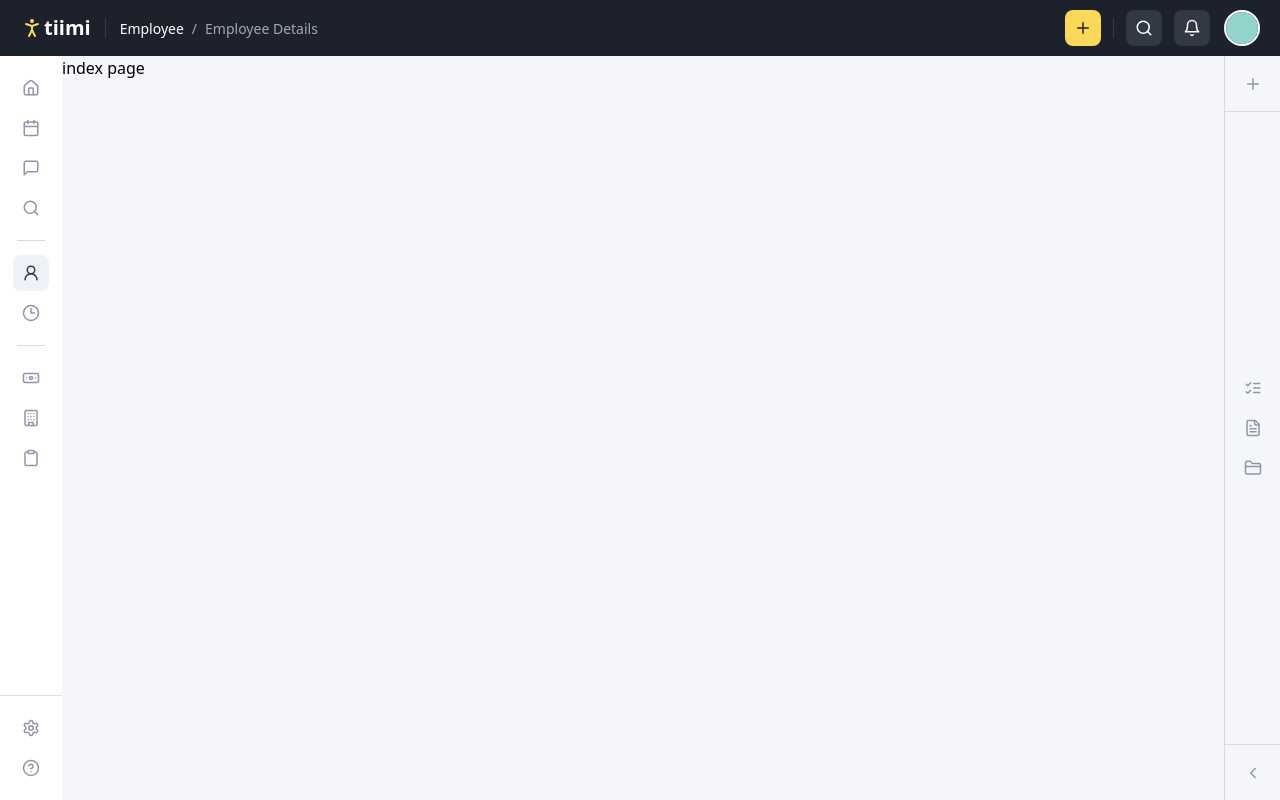
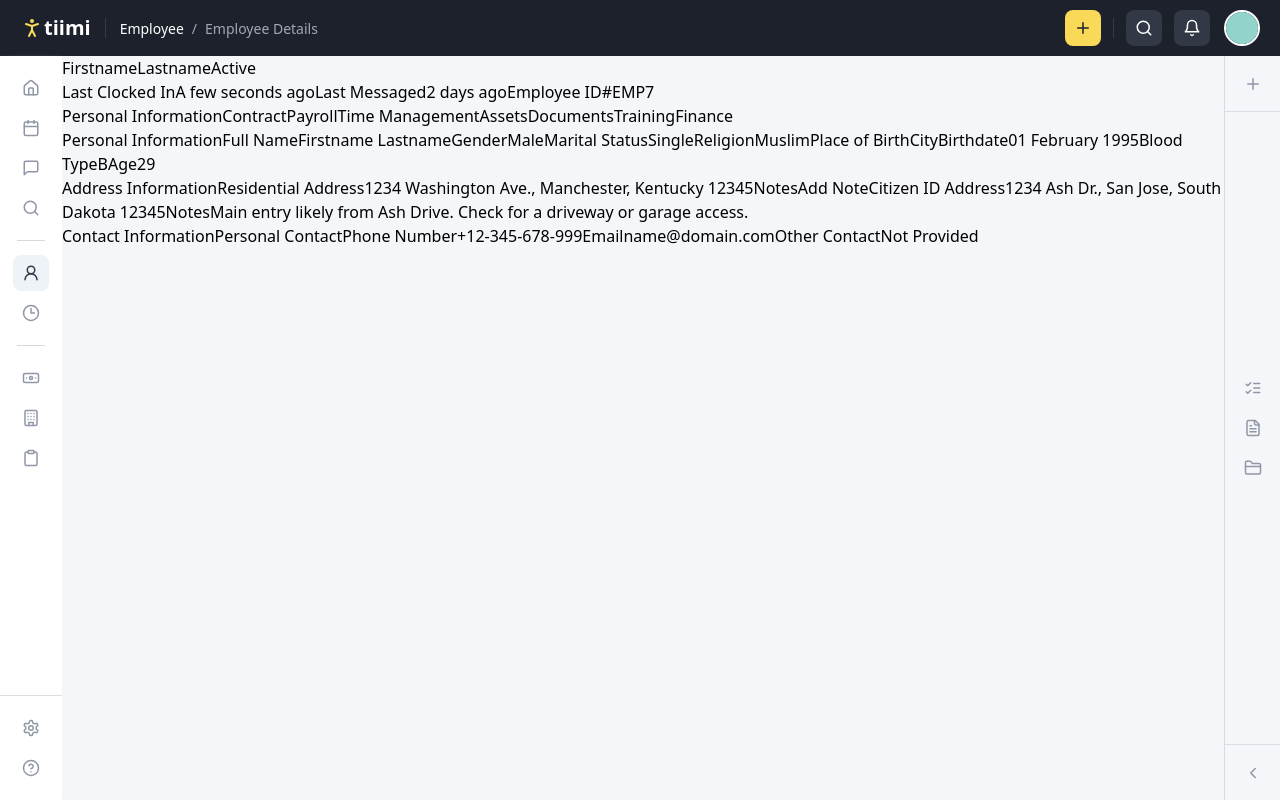
Before and after one commit to hastebrot/2024-job-platform, a React (Vite) app in the folder sources/platform-app/: page /#/ in a window 1280 px wide. Built offline with nearby package versions, Linux system fonts and the light colour scheme.

Commit message:
feat: Employee details raw text.

```diff
--- a/sources/platform-app/src/pages/IndexPage.tsx
+++ b/sources/platform-app/src/pages/IndexPage.tsx
@@ -1,5 +1,75 @@
 import { PageLayout } from "./PageLayout";
 
 export const IndexPage = () => {
-  return <PageLayout>index page</PageLayout>;
+  return (
+    <PageLayout>
+      <div>
+        <header>
+          <div>
+            <span>Firstname</span>
+            <span>Lastname</span>
+            <span>Active</span>
+          </div>
+          <div>
+            <span>Last Clocked In</span>
+            <span>A few seconds ago</span>
+            <span>Last Messaged</span>
+            <span>2 days ago</span>
+            <span>Employee ID</span>
+            <span>#EMP7</span>
+          </div>
+        </header>
+        <nav>
+          <span>Personal Information</span>
+          <span>Contract</span>
+          <span>Payroll</span>
+          <span>Time Management</span>
+          <span>Assets</span>
+          <span>Documents</span>
+          <span>Training</span>
+          <span>Finance</span>
+        </nav>
+        <section>
+          <span>Personal Information</span>
+          <span>Full Name</span>
+          <span>Firstname Lastname</span>
+          <span>Gender</span>
+          <span>Male</span>
+          <span>Marital Status</span>
+          <span>Single</span>
+          <span>Religion</span>
+          <span>Muslim</span>
+          <span>Place of Birth</span>
+          <span>City</span>
+          <span>Birthdate</span>
+          <span>01 February 1995</span>
+          <span>Blood Type</span>
+          <span>B</span>
+          <span>Age</span>
+          <span>29</span>
+        </section>
+        <section>
+          <span>Address Information</span>
+          <span>Residential Address</span>
+          <span>1234 Washington Ave., Manchester, Kentucky 12345</span>
+          <span>Notes</span>
+          <span>Add Note</span>
+          <span>Citizen ID Address</span>
+          <span>1234 Ash Dr., San Jose, South Dakota 12345</span>
+          <span>Notes</span>
+          <span>Main entry likely from Ash Drive. Check for a driveway or garage access.</span>
+        </section>
+        <section>
+          <span>Contact Information</span>
+          <span>Personal Contact</span>
+          <span>Phone Number</span>
+          <span>+12-345-678-999</span>
+          <span>Email</span>
+          <span>name@domain.com</span>
+          <span>Other Contact</span>
+          <span>Not Provided</span>
+        </section>
+      </div>
+    </PageLayout>
+  );
 };
--- a/sources/platform-app/src/pages/PageLayout.tsx
+++ b/sources/platform-app/src/pages/PageLayout.tsx
@@ -59,7 +59,7 @@ const Header = () => {
 
 const NavigationBar = () => {
   return (
-    <div className="w-[62px] bg-[#FFFFFF] flex flex-col items-stretch justify-between">
+    <div className="w-[62px] bg-[#FFFFFF] flex flex-col items-stretch justify-between shadow-md shadow-gray-100">
       <div className="py-[14px] flex flex-col items-center gap-[4px]">
         <div className="flex items-center justify-center size-[36px] rounded-[8px]">
           <icons.Home className="text-[#9096A6]" size={18} />
```
